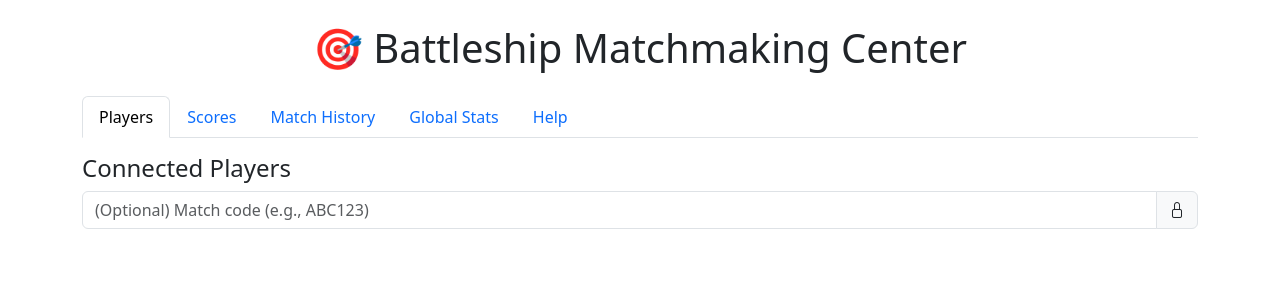
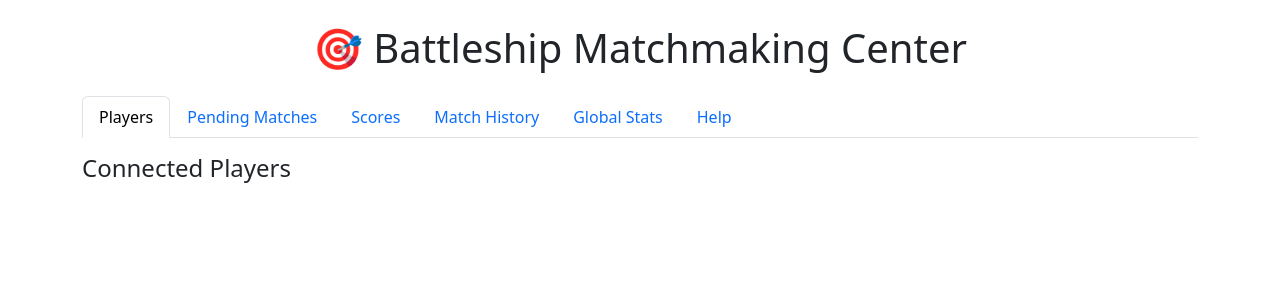
Before and after one commit to rohanfosse/server-battleship, a Flask app: page / in a window 1280 px wide. Shown: the top 300 px of the page. Run offline with Flask 3, Linux system fonts and the light colour scheme; data that the repository does not hold is empty; some libraries are stand-ins or nearby versions.

Commit message:
Mise à jour du style CSS et ajout d'un panneau d'administration pour la gestion des joueurs et des matchs

```diff
--- a/Matchmaking_Server/server.py
+++ b/Matchmaking_Server/server.py
@@ -1,66 +1,249 @@
 from flask import Flask, request, jsonify, render_template
-from datetime import datetime
+from datetime import datetime, timezone
 
 app = Flask(__name__)
-players = {}
-matches_history = []
-scores = {}
+
+# === DATA STORES ===
+
+players = {}  # {username: {'ip': ..., 'port': ..., 'joined': ...}}
+scores = {}  # {username: score}
+matches_history = []  # List of {player1, player2, code, timestamp, winner, duration}
+pending_requests = {}  # {to_username: {'from': ..., 'code': ...}}
+waiting_matches = {}  # {code: {'creator': username, 'created_at': timestamp}}
+
+# === FRONTEND ROUTES ===
 
 @app.route('/')
 def index():
+    """Serve the matchmaking dashboard"""
     return render_template('index.html')
+
+@app.route('/admin')
+def admin_panel():
+    """Serve the admin dashboard"""
+    return render_template('admin.html')
+
+@app.route('/admin_data')
+def get_admin_data():
+    """Send all server state for admin view"""
+    active = {
+        m["code"]: {"player1": m["player1"], "player2": m["player2"]}
+        for m in matches_history if m.get("winner") is None
+    }
+    return jsonify({
+        "waiting": waiting_matches,
+        "active": active,
+        "history": matches_history,
+        "scores": sorted(scores.items(), key=lambda x: -x[1])
+    })
+
+# === PLAYER CONNECTION ===
 
 @app.route('/auto_join', methods=['POST'])
 def auto_join():
+    """Register a player from their local client"""
     data = request.json
-    username, ip, port = data['username'], request.remote_addr, data['port']
-    players[username] = {'ip':ip, 'port':port, 'joined':datetime.now().isoformat()}
+    username = data.get("username")
+    port = data.get("port")
+    ip = request.remote_addr
+
+    if not username or not port:
+        return jsonify({'error': 'Missing username or port'}), 400
+
+    players[username] = {
+        "ip": ip,
+        "port": port,
+        "joined": datetime.now().isoformat()
+    }
     scores.setdefault(username, 0)
-    return jsonify({'status':'connected'})
+
+    print(f"[JOIN] {username} connected from {ip}:{port}")
+    return jsonify({'status': 'connected', 'player_id': username})
 
 @app.route('/players')
 def get_players():
-    return jsonify([{'username':u,**p} for u,p in players.items()])
+    """Return all currently connected players"""
+    return jsonify([
+        {"username": u, **info} for u, info in players.items()
+    ])
+
+# === MATCHMAKING REQUESTS ===
 
 @app.route('/propose_match', methods=['POST'])
 def propose_match():
-    data=request.json
-    from_player,to_player=data['from'],data['to']
-    # Ici on stocke simplement la demande
-    players[to_player]['match_request']=from_player
-    return jsonify({'status':'sent'})
+    """Send a match request from one player to another"""
+    data = request.json
+    from_player = data.get("from")
+    to_player = data.get("to")
+    code = data.get("code")
+
+    if not from_player or not to_player:
+        return jsonify({'error': 'Missing player names'}), 400
+    if to_player not in players:
+        return jsonify({'error': 'Target player not found'}), 404
+
+    pending_requests[to_player] = {
+        "from": from_player,
+        "code": code or None
+    }
+
+    return jsonify({'status': 'request sent'})
 
 @app.route('/check_requests/<username>')
 def check_requests(username):
-    req=players.get(username,{}).pop('match_request',None)
-    return jsonify({'request_from':req})
+    """Check for incoming match requests"""
+    req = pending_requests.pop(username, None)
+    return jsonify(req or {})
 
-@app.route('/confirm_match',methods=['POST'])
+@app.route('/confirm_match', methods=['POST'])
 def confirm_match():
-    data=request.json
-    p1,p2=data['player1'],data['player2']
+    """Start a match after both players agree"""
+    data = request.json
+    p1 = data.get("player1")
+    p2 = data.get("player2")
+    code = data.get("code") or f"{p1}_{p2}_{int(datetime.now().timestamp())}"
+
     matches_history.append({
-        'player1':p1,'player2':p2,
-        'timestamp':datetime.now().strftime("%d/%m/%Y %H:%M"),
-        'winner':None
+        "player1": p1,
+        "player2": p2,
+        "timestamp": datetime.now().strftime("%d/%m/%Y %H:%M"),
+        "winner": None,
+        "code": code
     })
-    return jsonify({'status':'match_started'})
 
-@app.route('/match_result',methods=['POST'])
+    return jsonify({'status': 'match_started', 'match_code': code})
+
+# === MATCHES WITH CODES (PRIVATE MATCHING) ===
+
+@app.route('/create_match', methods=['POST'])
+def create_match():
+    """Create a private match using a code"""
+    data = request.json
+    username = data.get("player_id")
+    code = data.get("code")
+
+    if not username or not code:
+        return jsonify({'error': 'Missing data'}), 400
+    if code in waiting_matches:
+        return jsonify({'error': 'Code already used'}), 400
+
+    waiting_matches[code] = {
+        "creator": username,
+        "created_at": datetime.now(timezone.utc).isoformat()
+    }
+
+    return jsonify({'status': 'waiting', 'code': code})
+
+@app.route('/join_match', methods=['POST'])
+def join_match():
+    """Join a match using its code"""
+    data = request.json
+    username = data.get("player_id")
+    code = data.get("code")
+
+    if code not in waiting_matches:
+        return jsonify({'error': 'Match not found'}), 404
+
+    creator = waiting_matches.pop(code)["creator"]
+
+    matches_history.append({
+        "player1": creator,
+        "player2": username,
+        "timestamp": datetime.now().strftime("%d/%m/%Y %H:%M"),
+        "winner": None,
+        "code": code
+    })
+
+    return jsonify({'status': 'match_started', 'players': [creator, username]})
+
+@app.route('/match_status')
+def match_status():
+    """Let the creator poll to see if the match has started"""
+    code = request.args.get("code")
+    if not code:
+        return jsonify({'error': 'Missing code'}), 400
+
+    for match in matches_history:
+        if match["code"] == code and match["winner"] is None:
+            return jsonify({"status": "active", "opponent": match["player2"]})
+    return jsonify({"status": "waiting"})
+
+# === SCORES AND STATS ===
+
+@app.route('/match_result', methods=['POST'])
 def match_result():
-    data=request.json
-    winner,loser=data['winner'],data['loser']
-    scores[winner]+=1
-    for m in reversed(matches_history):
-        if m['winner'] is None and winner in [m['player1'],m['player2']]:
-            m['winner']=winner
+    """Submit the result of a finished match"""
+    data = request.json
+    winner = data.get("winner")
+    loser = data.get("loser")
+
+    if not winner or not loser:
+        return jsonify({'error': 'Missing result data'}), 400
+
+    scores[winner] = scores.get(winner, 0) + 1
+
+    for match in reversed(matches_history):
+        if match["winner"] is None and winner in [match["player1"], match["player2"]]:
+            match["winner"] = winner
             break
-    return jsonify({'status':'result_recorded'})
+
+    return jsonify({'status': 'result recorded'})
 
 @app.route('/scores_history')
 def scores_history():
-    sorted_scores=sorted(scores.items(),key=lambda x:-x[1])
-    return jsonify({'scores':sorted_scores,'history':matches_history})
+    """Return full match history and leaderboard"""
+    sorted_scores = sorted(scores.items(), key=lambda x: -x[1])
+    return jsonify({
+        "scores": sorted_scores,
+        "history": matches_history
+    })
 
-if __name__=='__main__':
-    app.run(debug=True)
+@app.route('/stats')
+def get_stats():
+    """Return aggregate statistics"""
+    total = len(matches_history)
+    durations = []
+    wins = {}
+
+    for m in matches_history:
+        if m.get('winner'):
+            wins[m['winner']] = wins.get(m['winner'], 0) + 1
+        if 'duration' in m:
+            durations.append(m['duration'])
+
+    avg_duration = sum(durations) / len(durations) if durations else 0
+    win_percentages = {p: (count / total) * 100 for p, count in wins.items()} if total else {}
+
+    return jsonify({
+        "total_matches": total,
+        "avg_duration": avg_duration,
+        "win_percentages": win_percentages
+    })
+
+@app.route('/pending_matches')
+def pending_matches():
+    """List all matches waiting to be joined"""
+    return jsonify([
+        {
+            "code": code,
+            "creator": info["creator"],
+            "created_at": info["created_at"]
+        }
+        for code, info in waiting_matches.items()
+    ])
+
+@app.route('/disconnect', methods=['POST'])
+def disconnect():
+    """Unregister a player when their local client shuts down"""
+    data = request.json
+    username = data.get("username")
+    if username in players:
+        del players[username]
+        print(f"[DISCONNECT] {username} has left the game.")
+    return jsonify({'status': 'disconnected'})
+
+
+# === RUN FLASK ===
+
+if __name__ == '__main__':
+    app.run(host='0.0.0.0', port=5000, debug=True)
--- a/Matchmaking_Server/templates/index.html
+++ b/Matchmaking_Server/templates/index.html
@@ -7,17 +7,8 @@
   <link href="https://cdn.jsdelivr.net/npm/bootstrap@5.3.0/dist/css/bootstrap.min.css" rel="stylesheet" />
   <link rel="stylesheet" href="https://cdn.jsdelivr.net/npm/bootstrap-icons@1.10.5/font/bootstrap-icons.css">
   <style>
-    .timer-bar {
-      height: 8px;
-      background-color: #dc3545;
-      transition: width 1s linear;
-    }
-    .match-request .timer-container {
-      background-color: #f8d7da;
-      border-radius: 4px;
-      overflow: hidden;
-      margin-top: 5px;
-    }
+    .timer-bar { height: 8px; background-color: #dc3545; transition: width 1s linear; }
+    .match-request .timer-container { background-color: #f8d7da; border-radius: 4px; overflow: hidden; margin-top: 5px; }
     .player-tag.online { color: green; font-weight: bold; }
   </style>
 </head>
@@ -25,130 +16,96 @@
 <div class="container py-4">
   <h1 class="text-center mb-4">🎯 Battleship Matchmaking Center</h1>
 
-  <!-- Navigation Tabs -->
-  <ul class="nav nav-tabs" id="mainTabs">
-    <li class="nav-item">
-      <button class="nav-link active" data-bs-toggle="tab" data-bs-target="#tab-players">Players</button>
-    </li>
-    <li class="nav-item">
-      <button class="nav-link" data-bs-toggle="tab" data-bs-target="#tab-scores">Scores</button>
-    </li>
-    <li class="nav-item">
-      <button class="nav-link" data-bs-toggle="tab" data-bs-target="#tab-history">Match History</button>
-    </li>
-    <li class="nav-item">
-      <button class="nav-link" data-bs-toggle="tab" data-bs-target="#tab-stats">Global Stats</button>
-    </li>
-    <li class="nav-item">
-      <button class="nav-link" data-bs-toggle="tab" data-bs-target="#tab-help">Help</button>
-    </li>
+  <!-- Tabs -->
+  <ul class="nav nav-tabs">
+    <li class="nav-item"><button class="nav-link active" data-bs-toggle="tab" data-bs-target="#tab-players">Players</button></li>
+    <li class="nav-item"><button class="nav-link" data-bs-toggle="tab" data-bs-target="#tab-pending">Pending Matches</button></li>
+    <li class="nav-item"><button class="nav-link" data-bs-toggle="tab" data-bs-target="#tab-scores">Scores</button></li>
+    <li class="nav-item"><button class="nav-link" data-bs-toggle="tab" data-bs-target="#tab-history">Match History</button></li>
+    <li class="nav-item"><button class="nav-link" data-bs-toggle="tab" data-bs-target="#tab-stats">Global Stats</button></li>
+    <li class="nav-item"><button class="nav-link" data-bs-toggle="tab" data-bs-target="#tab-help">Help</button></li>
   </ul>
 
   <div class="tab-content mt-3">
-    <!-- Players Tab -->
+    <!-- Players -->
     <div class="tab-pane fade show active" id="tab-players">
       <h4>Connected Players</h4>
-      <div class="input-group mb-3">
-        <input id="matchCode" class="form-control" placeholder="(Optional) Match code (e.g., ABC123)">
-        <span class="input-group-text"><i class="bi bi-lock"></i></span>
-      </div>
       <div id="players-list" class="list-group"></div>
-      <div id="match-status"></div>
     </div>
 
-    <!-- Scores Tab -->
+    <!-- Pending Matches -->
+    <div class="tab-pane fade" id="tab-pending">
+      <h4>Pending Matches</h4>
+      <div id="pending-list" class="list-group mb-3"></div>
+    </div>
+
+    <!-- Scores -->
     <div class="tab-pane fade" id="tab-scores">
       <h4>Leaderboard</h4>
       <div id="scores-list" class="list-group"></div>
     </div>
 
-    <!-- History Tab -->
+    <!-- History -->
     <div class="tab-pane fade" id="tab-history">
       <h4>Recent Matches</h4>
       <div id="history-list" class="list-group"></div>
     </div>
 
-    <!-- Stats Tab -->
+    <!-- Stats -->
     <div class="tab-pane fade" id="tab-stats">
       <h4>Game Statistics</h4>
       <div id="global-stats" class="list-group"></div>
     </div>
 
-    <!-- Help Tab -->
+    <!-- Help -->
     <div class="tab-pane fade" id="tab-help">
       <h4>How to Play</h4>
       <ul>
         <li>Start your <code>local_server.py</code> script.</li>
-        <li>Wait to be listed in the "Players" tab.</li>
-        <li>Click "Propose Match" to challenge someone.</li>
-        <li>If they accept, you will see a match code in your terminal.</li>
-        <li>Use your local terminal to declare who won the match.</li>
+        <li>Your name will appear in the "Players" tab automatically.</li>
+        <li>To create or join a match, use the terminal interface.</li>
+        <li>The match will be established between local clients.</li>
+        <li>Declare the winner using the terminal menu.</li>
       </ul>
-      <p class="mt-3 text-muted"><i class="bi bi-shield-check"></i> All match data is saved and secure.</p>
+      <p class="text-muted"><i class="bi bi-shield-check"></i> Match history and scores are recorded securely.</p>
     </div>
   </div>
 </div>
 
 <script>
-const myUsername = localStorage.getItem("player_id") || "Unknown";
+const playersList = document.getElementById("players-list");
+const pendingList = document.getElementById("pending-list");
+const scoresList = document.getElementById("scores-list");
+const historyList = document.getElementById("history-list");
+const globalStats = document.getElementById("global-stats");
 
 function loadPlayers() {
-  fetch("/players").then(r => r.json()).then(data => {
-    playersList.innerHTML = data.map(p => `
-      <div class="list-group-item d-flex justify-content-between align-items-center">
-        <span><strong>${p.username}</strong></span>
-        <button class="btn btn-sm btn-outline-primary" onclick="proposeMatch('${p.username}')">
-          Propose Match <i class="bi bi-arrow-right-circle"></i>
-        </button>
-      </div>`).join('');
-  });
-}
-
-function proposeMatch(to) {
-  const code = document.getElementById("matchCode").value.trim();
-  fetch("/propose_match", {
-    method: "POST",
-    headers: { 'Content-Type': 'application/json' },
-    body: JSON.stringify({ from: myUsername, to: to, code: code || null })
-  }).then(r => r.json()).then(data => {
-    if (data.status === "request sent") {
-      matchStatus.innerHTML = `
-        <div class="match-request mt-3">
-          <p>Match request sent to <strong>${to}</strong></p>
-          <div class="timer-container"><div id="timerBar" class="timer-bar"></div></div>
-        </div>`;
-      startTimerBar();
-    } else {
-      alert("⚠️ Could not send match request.");
-    }
-  });
-}
-
-function startTimerBar() {
-  const bar = document.getElementById('timerBar');
-  let time = 30;
-  bar.style.width = "100%";
-  const interval = setInterval(() => {
-    time--;
-    bar.style.width = (time / 30) * 100 + "%";
-    if (time <= 0) clearInterval(interval);
-  }, 1000);
+  fetch("/players")
+    .then(res => res.json())
+    .then(data => {
+      playersList.innerHTML = data.map(p => `
+        <div class="list-group-item">
+          <strong>${p.username}</strong> <small class="text-muted">(${p.ip}:${p.port})</small>
+        </div>`).join('');
+    });
 }
 
 function loadScoresHistoryStats() {
   fetch("/scores_history").then(r => r.json()).then(data => {
     scoresList.innerHTML = data.scores.map(s =>
-      `<div class="list-group-item">${s[0]} : <strong>${s[1]}</strong> points</div>`).join('');
+      `<div class="list-group-item">${s[0]} : <strong>${s[1]}</strong> points</div>`
+    ).join('');
+
     historyList.innerHTML = data.history.map(h =>
       `<div class="list-group-item">${h.timestamp} — ${h.player1} vs ${h.player2} ➜
-      <strong>${h.winner || "<i>Pending</i>"}</strong>
-      <span class="badge bg-secondary">${h.code || "-" }</span></div>`).join('');
+      <strong>${h.winner || "<i>Pending</i>"}</strong></div>`
+    ).join('');
   });
 
   fetch("/stats").then(r => r.json()).then(data => {
     globalStats.innerHTML = `
       <div class="list-group-item">Total matches: <strong>${data.total_matches}</strong></div>
-      <div class="list-group-item">Average duration: <strong>${data.avg_duration.toFixed(2)} sec</strong></div>
+      <div class="list-group-item">Average match duration: <strong>${data.avg_duration.toFixed(2)} sec</strong></div>
       ${Object.entries(data.win_percentages).map(([p, pct]) =>
         `<div class="list-group-item">${p} : ${pct.toFixed(1)}% win rate</div>`
       ).join('')}
@@ -156,10 +113,28 @@ function loadScoresHistoryStats() {
   });
 }
 
-// Auto-refresh
+function loadPendingMatches() {
+  fetch("/pending_matches")
+    .then(res => res.json())
+    .then(data => {
+      if (!Array.isArray(data)) return;
+      pendingList.innerHTML = data.map(p => `
+        <div class="list-group-item d-flex justify-content-between align-items-center">
+          <span><strong>${p.creator}</strong> waiting on code <code>${p.code}</code></span>
+          <span class="text-muted small">Created ${new Date(p.created_at).toLocaleTimeString()}</span>
+        </div>
+      `).join('') || `<div class="list-group-item text-muted">No matches waiting.</div>`;
+    });
+}
+
+// Initial load and periodic refresh
+loadPlayers();
+loadScoresHistoryStats();
+loadPendingMatches();
 setInterval(() => {
   loadPlayers();
   loadScoresHistoryStats();
+  loadPendingMatches();
 }, 5000);
 </script>
 
```
Also changed, not shown: Matchmaking_Server/static/styles.css (+5 -4 lines), Matchmaking_Server/templates/admin.html (added, +92 -0 lines).
